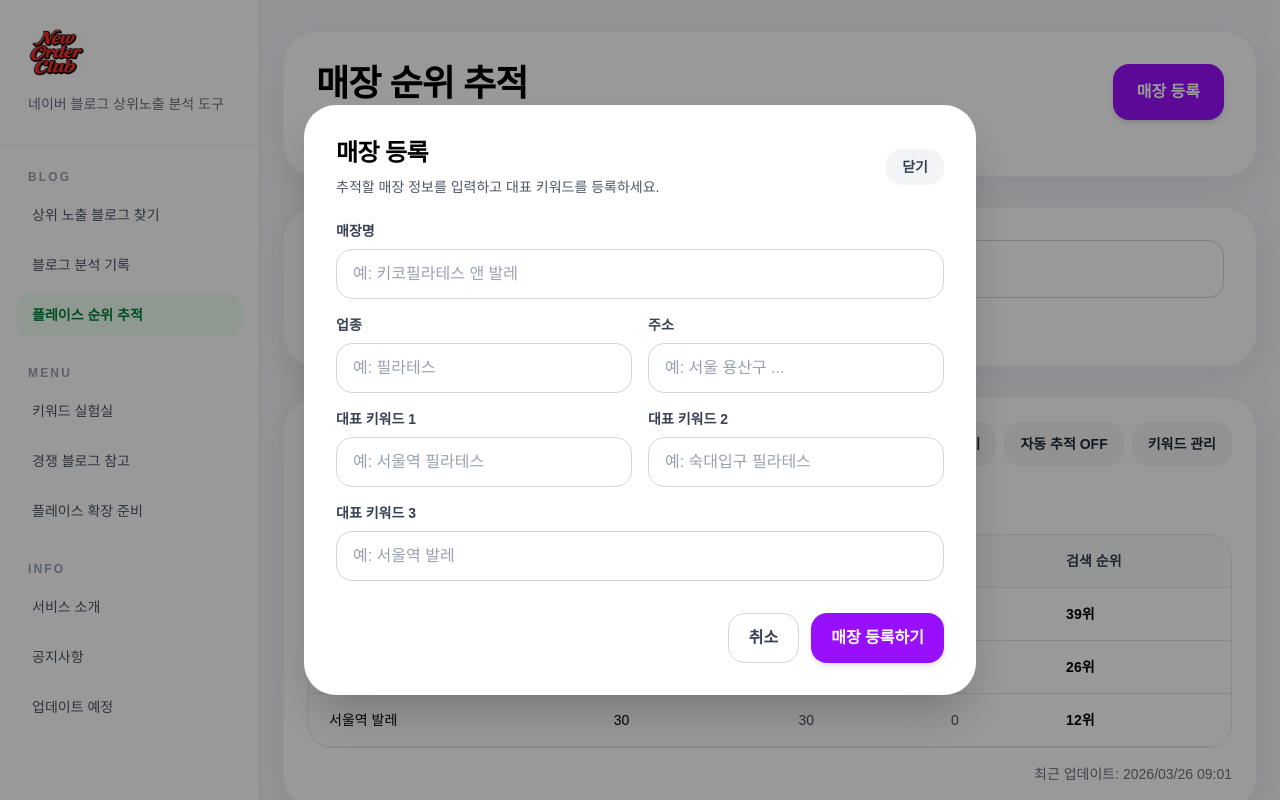
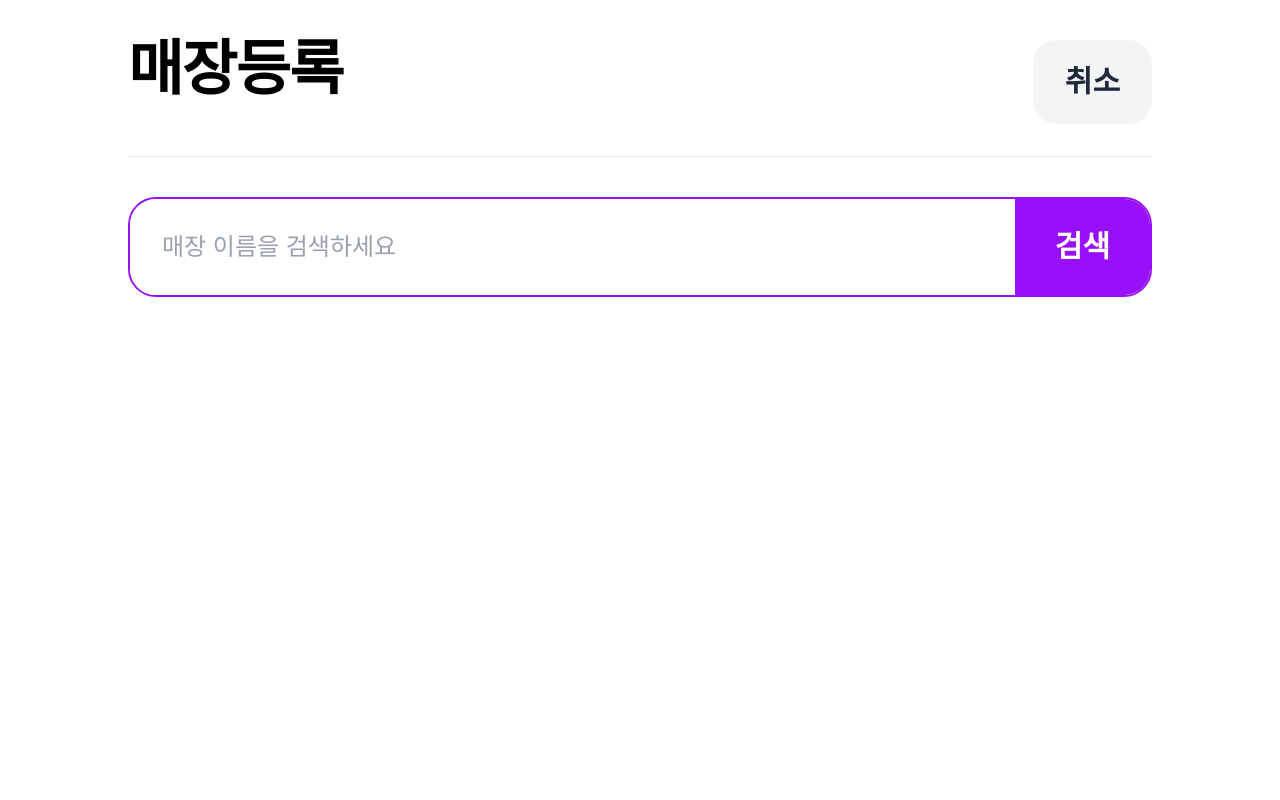
Before and after one commit to unother66-max/Neworder, a Next.js app: page /place in a window 1280 px wide. Both pictures are taken after a click on the button "매장 등록". Shown: the top 800 px of the page. Built offline with nearby package versions, Linux system fonts and the light colour scheme.

Commit message:
style: upgrade premium UI

```diff
--- /dev/null
+++ b/app/api/search-place/route.ts
@@ -0,0 +1,62 @@
+export async function POST(request: Request) {
+  try {
+    const body = await request.json();
+    const query = (body.query as string)?.trim();
+
+    if (!query) {
+      return Response.json({ items: [] });
+    }
+
+    const clientId = process.env.NAVER_CLIENT_ID;
+    const clientSecret = process.env.NAVER_CLIENT_SECRET;
+
+    if (!clientId || !clientSecret) {
+      return Response.json(
+        { error: "NAVER_CLIENT_ID 또는 NAVER_CLIENT_SECRET이 없습니다." },
+        { status: 500 }
+      );
+    }
+
+    const url =
+      `https://openapi.naver.com/v1/search/local.json?query=${encodeURIComponent(
+        query
+      )}&display=5&start=1&sort=random`;
+
+    const response = await fetch(url, {
+      headers: {
+        "X-Naver-Client-Id": clientId,
+        "X-Naver-Client-Secret": clientSecret,
+      },
+      cache: "no-store",
+    });
+
+    if (!response.ok) {
+      const text = await response.text();
+      return Response.json(
+        { error: `네이버 지역 검색 API 호출 실패: ${response.status} / ${text}` },
+        { status: response.status }
+      );
+    }
+
+    const data = await response.json();
+
+    const items = (data.items || []).map((item: any) => ({
+      title: String(item.title || "").replace(/<[^>]*>/g, ""),
+      category: String(item.category || ""),
+      address: String(item.roadAddress || item.address || ""),
+      link: String(item.link || ""),
+    }));
+
+    return Response.json({ items });
+  } catch (error) {
+    console.error("search-place error:", error);
+
+    return Response.json(
+      {
+        error:
+          error instanceof Error ? error.message : "매장 검색 중 오류가 났어요.",
+      },
+      { status: 500 }
+    );
+  }
+}
--- a/app/place/page.tsx
+++ b/app/place/page.tsx
@@ -1,7 +1,7 @@
 "use client";
 
 import Link from "next/link";
-import { useState } from "react";
+import { useMemo, useState } from "react";
 
 type KeywordItem = {
   keyword: string;
@@ -15,7 +15,15 @@ type Store = {
   name: string;
   category: string;
   address: string;
+  placeLink?: string;
   keywords: KeywordItem[];
+};
+
+type SearchPlaceItem = {
+  title: string;
+  category: string;
+  address: string;
+  link: string;
 };
 
 export default function PlacePage() {
@@ -24,6 +32,7 @@ export default function PlacePage() {
       name: "키코필라테스 앤 발레",
       category: "필라테스",
       address: "서울특별시 용산구 만리재로 134 7층",
+      placeLink: "",
       keywords: [
         {
           keyword: "서울역 필라테스",
@@ -48,93 +57,102 @@ export default function PlacePage() {
         },
       ],
     },
-    {
-      name: "뉴오더클럽 한남",
-      category: "피자",
-      address: "이태원로54길 58-14 1F 뉴오더클럽 한남",
-      keywords: [
-        {
-          keyword: "한남동 맛집",
-          monthly: "33,650",
-          mobile: "29,100",
-          pc: "4,550",
-          rank: "86위",
-        },
-        {
-          keyword: "이태원 맛집",
-          monthly: "43,630",
-          mobile: "38,400",
-          pc: "5,230",
-          rank: "73위",
-        },
-        {
-          keyword: "한남동 피자",
-          monthly: "1,660",
-          mobile: "1,380",
-          pc: "280",
-          rank: "4위",
-        },
-      ],
-    },
   ]);
 
   const [searchText, setSearchText] = useState("");
   const [isModalOpen, setIsModalOpen] = useState(false);
 
-  const [storeName, setStoreName] = useState("");
-  const [storeCategory, setStoreCategory] = useState("");
-  const [storeAddress, setStoreAddress] = useState("");
-  const [keyword1, setKeyword1] = useState("");
-  const [keyword2, setKeyword2] = useState("");
-  const [keyword3, setKeyword3] = useState("");
+  const [placeQuery, setPlaceQuery] = useState("");
+  const [placeResults, setPlaceResults] = useState<SearchPlaceItem[]>([]);
+  const [placeSearchLoading, setPlaceSearchLoading] = useState(false);
+  const [placeSearchError, setPlaceSearchError] = useState("");
 
-  const filteredStores = stores.filter((store) => {
+  const filteredStores = useMemo(() => {
     const text = searchText.trim().toLowerCase();
-    if (!text) return true;
+    if (!text) return stores;
 
+    return stores.filter((store) => {
       return (
         store.name.toLowerCase().includes(text) ||
         store.category.toLowerCase().includes(text) ||
         store.address.toLowerCase().includes(text)
       );
     });
+  }, [searchText, stores]);
 
-  const resetForm = () => {
-    setStoreName("");
-    setStoreCategory("");
-    setStoreAddress("");
-    setKeyword1("");
-    setKeyword2("");
-    setKeyword3("");
+  const openModal = () => {
+    setIsModalOpen(true);
+    setPlaceQuery("");
+    setPlaceResults([]);
+    setPlaceSearchError("");
   };
 
-  const handleRegisterStore = () => {
-    if (!storeName.trim() || !storeCategory.trim() || !storeAddress.trim()) {
-      alert("매장명, 업종, 주소는 꼭 입력해주세요.");
+  const closeModal = () => {
+    setIsModalOpen(false);
+    setPlaceQuery("");
+    setPlaceResults([]);
+    setPlaceSearchError("");
+  };
+
+  const handlePlaceSearch = async () => {
+    if (!placeQuery.trim()) {
+      setPlaceSearchError("매장 이름을 입력해주세요.");
+      setPlaceResults([]);
       return;
     }
 
-    const keywords = [keyword1, keyword2, keyword3]
-      .map((item) => item.trim())
-      .filter(Boolean)
-      .map((item) => ({
-        keyword: item,
-        monthly: "-",
-        mobile: "-",
-        pc: "-",
-        rank: "-",
-      }));
+    setPlaceSearchLoading(true);
+    setPlaceSearchError("");
+
+    try {
+      const response = await fetch("/api/search-place", {
+        method: "POST",
+        headers: {
+          "Content-Type": "application/json",
+        },
+        body: JSON.stringify({ query: placeQuery }),
+      });
+
+      const data = await response.json();
+
+      if (!response.ok) {
+        setPlaceSearchError(data.error || "매장 검색 중 오류가 났어요.");
+        setPlaceResults([]);
+        return;
+      }
+
+      setPlaceResults(data.items || []);
+    } catch (error) {
+      console.error(error);
+      setPlaceSearchError("매장 검색 중 오류가 났어요.");
+      setPlaceResults([]);
+    } finally {
+      setPlaceSearchLoading(false);
+    }
+  };
+
+  const handleRegisterPlace = (item: SearchPlaceItem) => {
+    const exists = stores.some(
+      (store) =>
+        store.name === item.title &&
+        store.address === item.address
+    );
+
+    if (exists) {
+      alert("이미 등록된 매장입니다.");
+      return;
+    }
 
     const newStore: Store = {
-      name: storeName.trim(),
-      category: storeCategory.trim(),
-      address: storeAddress.trim(),
-      keywords,
+      name: item.title,
+      category: item.category.split(">").pop()?.trim() || item.category,
+      address: item.address,
+      placeLink: item.link,
+      keywords: [],
     };
 
     setStores((prev) => [newStore, ...prev]);
-    resetForm();
-    setIsModalOpen(false);
+    closeModal();
   };
 
   return (
@@ -192,40 +210,6 @@ export default function PlacePage() {
                 </li>
               </ul>
             </div>
-
-            <div className="mb-7">
-              <p className="mb-2 px-3 text-xs font-semibold uppercase tracking-[0.18em] text-gray-400">
-                Menu
-              </p>
-              <ul className="space-y-1.5">
-                <li className="rounded-2xl px-4 py-3 text-gray-600 hover:bg-gray-50">
-                  키워드 실험실
-                </li>
-                <li className="rounded-2xl px-4 py-3 text-gray-600 hover:bg-gray-50">
-                  경쟁 블로그 참고
-                </li>
-                <li className="rounded-2xl px-4 py-3 text-gray-600 hover:bg-gray-50">
-                  플레이스 확장 준비
-                </li>
-              </ul>
-            </div>
-
-            <div>
-              <p className="mb-2 px-3 text-xs font-semibold uppercase tracking-[0.18em] text-gray-400">
-                Info
-              </p>
-              <ul className="space-y-1.5">
-                <li className="rounded-2xl px-4 py-3 text-gray-600 hover:bg-gray-50">
-                  서비스 소개
-                </li>
-                <li className="rounded-2xl px-4 py-3 text-gray-600 hover:bg-gray-50">
-                  공지사항
-                </li>
-                <li className="rounded-2xl px-4 py-3 text-gray-600 hover:bg-gray-50">
-                  업데이트 예정
-                </li>
-              </ul>
-            </div>
           </nav>
         </aside>
 
@@ -244,7 +228,7 @@ export default function PlacePage() {
                 </div>
 
                 <button
-                  onClick={() => setIsModalOpen(true)}
+                  onClick={openModal}
                   className="rounded-2xl bg-purple-600 px-6 py-4 font-semibold text-white shadow-md transition hover:scale-[1.02] hover:bg-purple-700"
                 >
                   매장 등록
@@ -296,12 +280,18 @@ export default function PlacePage() {
                           {store.category} | {store.address}
                         </p>
                         <div className="mt-3 flex flex-wrap gap-3 text-sm text-gray-600">
-                          <span>검색량 예시</span>
-                          <span>모바일</span>
-                          <span>PC</span>
-                          <a href="#" className="font-medium text-black underline">
+                          {store.placeLink ? (
+                            <a
+                              href={store.placeLink}
+                              target="_blank"
+                              rel="noreferrer"
+                              className="font-medium text-black underline"
+                            >
                               매장 바로가기
                             </a>
+                          ) : (
+                            <span>매장 링크 없음</span>
+                          )}
                         </div>
                       </div>
                     </div>
@@ -342,7 +332,17 @@ export default function PlacePage() {
                       </thead>
 
                       <tbody>
-                        {store.keywords.map((item, i) => (
+                        {store.keywords.length === 0 ? (
+                          <tr>
+                            <td
+                              colSpan={5}
+                              className="px-5 py-8 text-center text-sm text-gray-400"
+                            >
+                              아직 등록된 키워드가 없습니다.
+                            </td>
+                          </tr>
+                        ) : (
+                          store.keywords.map((item, i) => (
                             <tr key={i} className="hover:bg-gray-50">
                               <td className="border-b border-gray-200 px-5 py-4 text-sm font-medium text-black">
                                 {item.keyword}
@@ -360,13 +360,10 @@ export default function PlacePage() {
                                 {item.rank}
                               </td>
                             </tr>
-                        ))}
+                          ))
+                        )}
                       </tbody>
                     </table>
-                  </div>
-
-                  <div className="mt-4 text-right text-sm text-gray-500">
-                    최근 업데이트: 2026/03/26 09:01
                   </div>
                 </div>
               ))}
@@ -375,126 +372,71 @@ export default function PlacePage() {
         </section>
 
         {isModalOpen && (
-          <div className="fixed inset-0 z-50 flex items-center justify-center bg-black/40 px-4">
-            <div className="w-full max-w-2xl rounded-[32px] bg-white p-8 shadow-2xl">
-              <div className="mb-6 flex items-center justify-between">
-                <div>
-                  <h2 className="text-2xl font-bold tracking-tight text-black">
-                    매장 등록
+          <div className="fixed inset-0 z-50 flex items-start justify-center bg-white px-6 py-10">
+            <div className="w-full max-w-5xl">
+              <div className="mb-10 flex items-start justify-between border-b border-gray-200 pb-8">
+                <h2 className="text-6xl font-black tracking-tight text-black">
+                  매장등록
                 </h2>
-                  <p className="mt-2 text-sm text-gray-600">
-                    추적할 매장 정보를 입력하고 대표 키워드를 등록하세요.
-                  </p>
-                </div>
 
                 <button
-                  onClick={() => {
-                    resetForm();
-                    setIsModalOpen(false);
-                  }}
-                  className="rounded-2xl bg-gray-100 px-4 py-2 text-sm font-semibold text-gray-700"
+                  onClick={closeModal}
+                  className="rounded-3xl bg-gray-100 px-8 py-6 text-3xl font-bold text-gray-800"
                 >
-                  닫기
+                  취소
                 </button>
               </div>
 
-              <div className="grid gap-4 md:grid-cols-2">
-                <div className="md:col-span-2">
-                  <label className="mb-2 block text-sm font-semibold text-gray-700">
-                    매장명
-                  </label>
+              <div className="flex overflow-hidden rounded-[28px] border-2 border-purple-600 bg-white">
                 <input
                   type="text"
-                    value={storeName}
-                    onChange={(e) => setStoreName(e.target.value)}
-                    placeholder="예: 키코필라테스 앤 발레"
-                    className="w-full rounded-2xl border border-gray-300 bg-white px-4 py-3 text-black outline-none placeholder-gray-400 focus:border-green-500 focus:ring-4 focus:ring-green-100"
+                  value={placeQuery}
+                  onChange={(e) => setPlaceQuery(e.target.value)}
+                  placeholder="매장 이름을 검색하세요"
+                  className="flex-1 bg-white px-8 py-8 text-2xl text-black outline-none placeholder:text-gray-400"
                 />
+
+                <button
+                  onClick={handlePlaceSearch}
+                  className="bg-purple-600 px-10 text-3xl font-bold text-white"
+                >
+                  {placeSearchLoading ? "검색중" : "검색"}
+                </button>
               </div>
 
-                <div>
-                  <label className="mb-2 block text-sm font-semibold text-gray-700">
-                    업종
-                  </label>
-                  <input
-                    type="text"
-                    value={storeCategory}
-                    onChange={(e) => setStoreCategory(e.target.value)}
-                    placeholder="예: 필라테스"
-                    className="w-full rounded-2xl border border-gray-300 bg-white px-4 py-3 text-black outline-none placeholder-gray-400 focus:border-green-500 focus:ring-4 focus:ring-green-100"
-                  />
+              {placeSearchError && (
+                <p className="mt-4 text-lg font-medium text-red-600">
+                  {placeSearchError}
+                </p>
+              )}
+
+              <div className="mt-10 space-y-4">
+                {placeResults.map((item, index) => (
+                  <button
+                    key={`${item.title}-${index}`}
+                    onClick={() => handleRegisterPlace(item)}
+                    className="block w-full rounded-3xl border border-gray-200 bg-white p-6 text-left shadow-sm transition hover:border-purple-400 hover:shadow-md"
+                  >
+                    <div className="text-2xl font-bold text-black">
+                      {item.title}
                     </div>
+                    <div className="mt-2 text-base text-gray-600">
+                      {item.category}
+                    </div>
+                    <div className="mt-2 text-base text-gray-500">
+                      {item.address}
+                    </div>
+                  </button>
+                ))}
 
-                <div>
-                  <label className="mb-2 block text-sm font-semibold text-gray-700">
-                    주소
-                  </label>
-                  <input
-                    type="text"
-                    value={storeAddress}
-                    onChange={(e) => setStoreAddress(e.target.value)}
-                    placeholder="예: 서울 용산구 ..."
-                    className="w-full rounded-2xl border border-gray-300 bg-white px-4 py-3 text-black outline-none placeholder-gray-400 focus:border-green-500 focus:ring-4 focus:ring-green-100"
-                  />
+                {!placeSearchLoading &&
+                  placeQuery.trim() &&
+                  !placeSearchError &&
+                  placeResults.length === 0 && (
+                    <div className="rounded-3xl border border-dashed border-gray-300 px-6 py-10 text-center text-lg text-gray-400">
+                      검색 결과가 없습니다.
                     </div>
-
-                <div>
-                  <label className="mb-2 block text-sm font-semibold text-gray-700">
-                    대표 키워드 1
-                  </label>
-                  <input
-                    type="text"
-                    value={keyword1}
-                    onChange={(e) => setKeyword1(e.target.value)}
-                    placeholder="예: 서울역 필라테스"
-                    className="w-full rounded-2xl border border-gray-300 bg-white px-4 py-3 text-black outline-none placeholder-gray-400 focus:border-green-500 focus:ring-4 focus:ring-green-100"
-                  />
-                </div>
-
-                <div>
-                  <label className="mb-2 block text-sm font-semibold text-gray-700">
-                    대표 키워드 2
-                  </label>
-                  <input
-                    type="text"
-                    value={keyword2}
-                    onChange={(e) => setKeyword2(e.target.value)}
-                    placeholder="예: 숙대입구 필라테스"
-                    className="w-full rounded-2xl border border-gray-300 bg-white px-4 py-3 text-black outline-none placeholder-gray-400 focus:border-green-500 focus:ring-4 focus:ring-green-100"
-                  />
-                </div>
-
-                <div className="md:col-span-2">
-                  <label className="mb-2 block text-sm font-semibold text-gray-700">
-                    대표 키워드 3
-                  </label>
-                  <input
-                    type="text"
-                    value={keyword3}
-                    onChange={(e) => setKeyword3(e.target.value)}
-                    placeholder="예: 서울역 발레"
-                    className="w-full rounded-2xl border border-gray-300 bg-white px-4 py-3 text-black outline-none placeholder-gray-400 focus:border-green-500 focus:ring-4 focus:ring-green-100"
-                  />
-                </div>
-              </div>
-
-              <div className="mt-8 flex justify-end gap-3">
-                <button
-                  onClick={() => {
-                    resetForm();
-                    setIsModalOpen(false);
-                  }}
-                  className="rounded-2xl border border-gray-300 bg-white px-5 py-3 font-semibold text-gray-700"
-                >
-                  취소
-                </button>
-
-                <button
-                  onClick={handleRegisterStore}
-                  className="rounded-2xl bg-purple-600 px-5 py-3 font-semibold text-white shadow-md transition hover:bg-purple-700"
-                >
-                  매장 등록하기
-                </button>
+                  )}
               </div>
             </div>
           </div>
```
Lines whose indentation alone changed are shown as unchanged.
